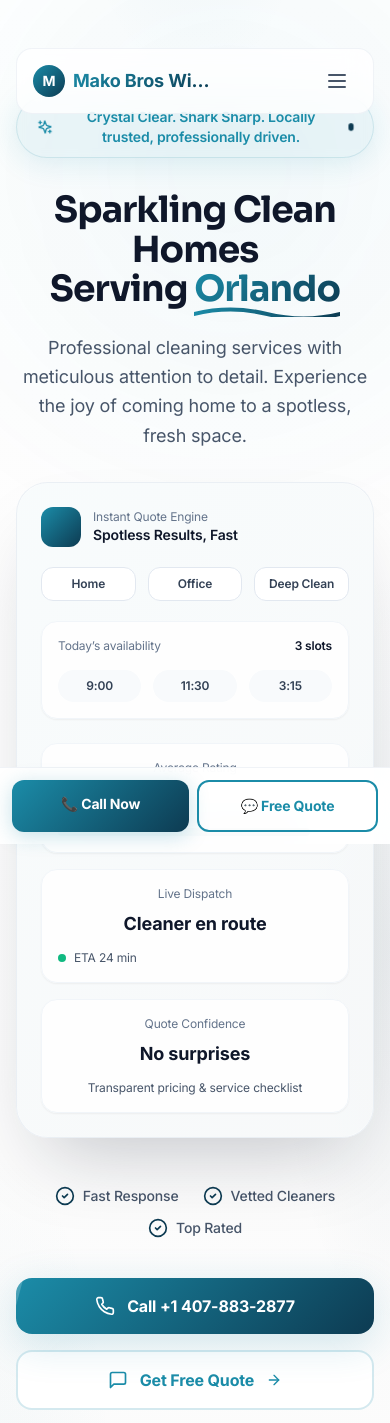
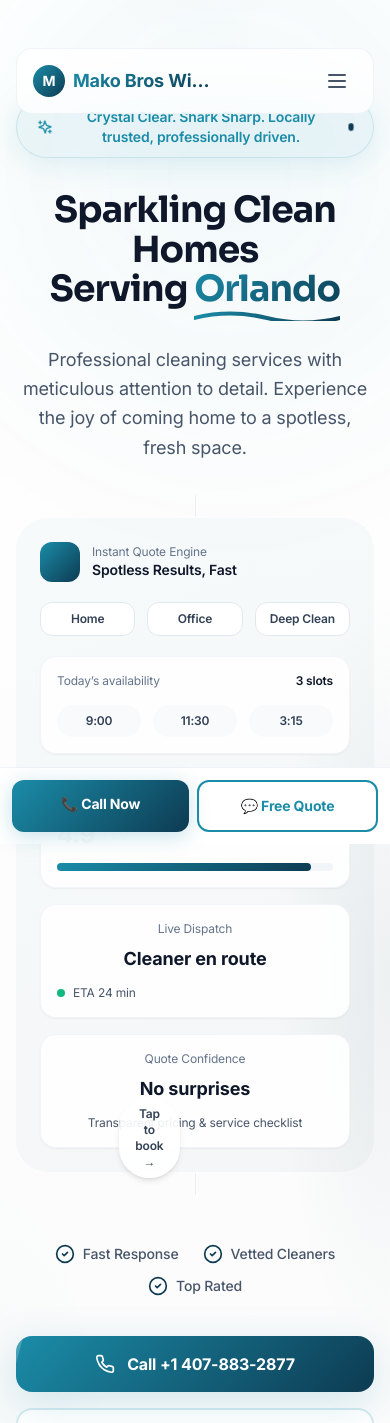
Before and after one commit to Bogdan0002/elevaris.io, a Next.js app: page /p/mako-bros-window-cleaning in a window 390 px wide. Shown: the top 1423 px of the page. Built offline with nearby package versions, Linux system fonts and the light colour scheme.

Commit message:
Refine hero CTA mockup and mobile areas layout

```diff
--- a/components/templates/cleaning/v1/sections/HeroSection.tsx
+++ b/components/templates/cleaning/v1/sections/HeroSection.tsx
@@ -84,7 +84,7 @@ export function HeroSection({ config }: HeroSectionProps) {
     nicheHeadlines.heroSubheadline ||
     `${config.business.name} provides trusted ${nicheLabel.toLowerCase()} services.`
 
-  const mockupRef = useRef<HTMLDivElement>(null)
+  const mockupRef = useRef<HTMLAnchorElement>(null)
   const mouseX = useMotionValue(0)
   const mouseY = useMotionValue(0)
   const rotateX = useSpring(useTransform(mouseY, [-0.5, 0.5], [8, -8]), {
@@ -104,7 +104,7 @@ export function HeroSection({ config }: HeroSectionProps) {
     damping: 20,
   })
 
-  const handleMockupMove = (e: React.MouseEvent<HTMLDivElement>) => {
+  const handleMockupMove = (e: React.MouseEvent<HTMLAnchorElement>) => {
     if (!mockupRef.current) return
     const rect = mockupRef.current.getBoundingClientRect()
     const x = (e.clientX - rect.left) / rect.width - 0.5
@@ -314,7 +314,7 @@ export function HeroSection({ config }: HeroSectionProps) {
               <br />
               <span className="text-slate-900">Serving </span>
               <span
-                className="relative inline-block"
+                className="relative inline-block pb-3"
                 style={{
                   background: `linear-gradient(135deg, ${primaryColor}, ${accentColor})`,
                   WebkitBackgroundClip: 'text',
@@ -324,7 +324,7 @@ export function HeroSection({ config }: HeroSectionProps) {
               >
                 {config.business.city}
                 <motion.svg
-                  className="absolute -bottom-2 left-0 w-full h-3"
+                  className="absolute bottom-0 left-0 w-full h-3"
                   viewBox="0 0 200 12"
                   preserveAspectRatio="none"
                 >
@@ -361,12 +361,14 @@ export function HeroSection({ config }: HeroSectionProps) {
               variants={itemVariants}
               className="relative mx-auto mb-12 w-full max-w-5xl"
             >
-              <motion.div
+              <motion.a
                 ref={mockupRef}
+                href="#contact"
+                aria-label="Jump to booking"
                 onMouseMove={handleMockupMove}
                 onMouseLeave={handleMockupLeave}
                 style={{ rotateX, rotateY, transformStyle: 'preserve-3d' }}
-                className="relative rounded-[32px] bg-white/90 border border-slate-200/70 shadow-[0_40px_80px_-30px_rgba(15,23,42,0.25)]"
+                className="relative rounded-[32px] bg-white/90 border border-slate-200/70 shadow-[0_40px_80px_-30px_rgba(15,23,42,0.25)] transition-transform hover:-translate-y-1"
               >
                 <motion.div
                   className="absolute -inset-6 rounded-[40px] opacity-70 pointer-events-none"
@@ -450,7 +452,10 @@ export function HeroSection({ config }: HeroSectionProps) {
                     </div>
                   </div>
                 </div>
-              </motion.div>
+                <div className="absolute bottom-4 right-4 rounded-full bg-white/90 px-4 py-2 text-xs font-semibold text-slate-700 shadow-md">
+                  Tap to book →
+                </div>
+              </motion.a>
             </motion.div>
 
             {/* Trust indicators row */}
```
